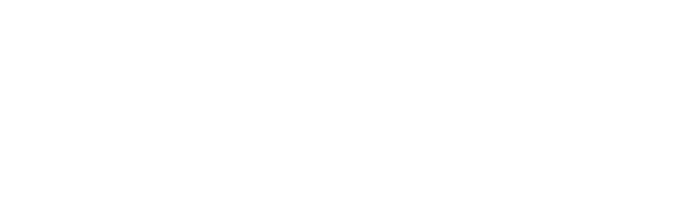
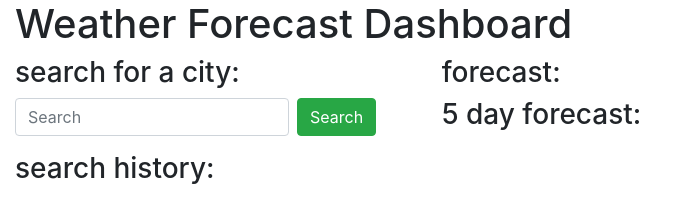
Before and after one commit to jacknel/weather_app_project, a plain HTML site: page develop/index.html in a window 1280 px wide. Shown: the whole page, without its empty margins (0-687 px from the left). Drawn offline with nearby package versions, Linux system fonts and the light colour scheme.

Commit message:
setup HTML

```diff
--- a/develop/index.html
+++ b/develop/index.html
@@ -4,9 +4,32 @@
     <meta http-equiv="X-UA-Compatible" content="IE=edge">
     <meta name="viewport" content="width=device-width, initial-scale=1.0">
     <title>Document</title>
+    <link rel="stylesheet" href="https://cdn.jsdelivr.net/npm/bootstrap@4.6.2/dist/css/bootstrap.min.css" integrity="sha384-xOolHFLEh07PJGoPkLv1IbcEPTNtaed2xpHsD9ESMhqIYd0nLMwNLD69Npy4HI+N" crossorigin="anonymous">
     <link rel="stylesheet" href="./assets/css/styles.css">
 </head>
 <body>
+
+    <div class="container-fluid">
+        <h1>Weather Forecast Dashboard</h1>
+    </div>
+
+    <div class="container-fluid">
+        <div class="row">
+            <div class="col-4">
+                <h3 class="">search for a city:</h3>
+                  <form class="form-inline">
+                    <input class="form-control mr-sm-2" type="search" placeholder="Search" aria-label="Search">
+                    <button class="btn btn-success my-2 my-sm-0" type="submit">Search</button>
+                  </form>
+                <h3>search history:</h3>
+            </div>
+            <div class="col-8">
+                <h3 class="">forecast:</h3>
+                <h3>5 day forecast:</h3>
+            </div>
+        </div>
+    </div>
+
     <script src="./assets/js/script.js"></script>
 </body>
 </html>
```
Also changed, not shown: 4 other files.
